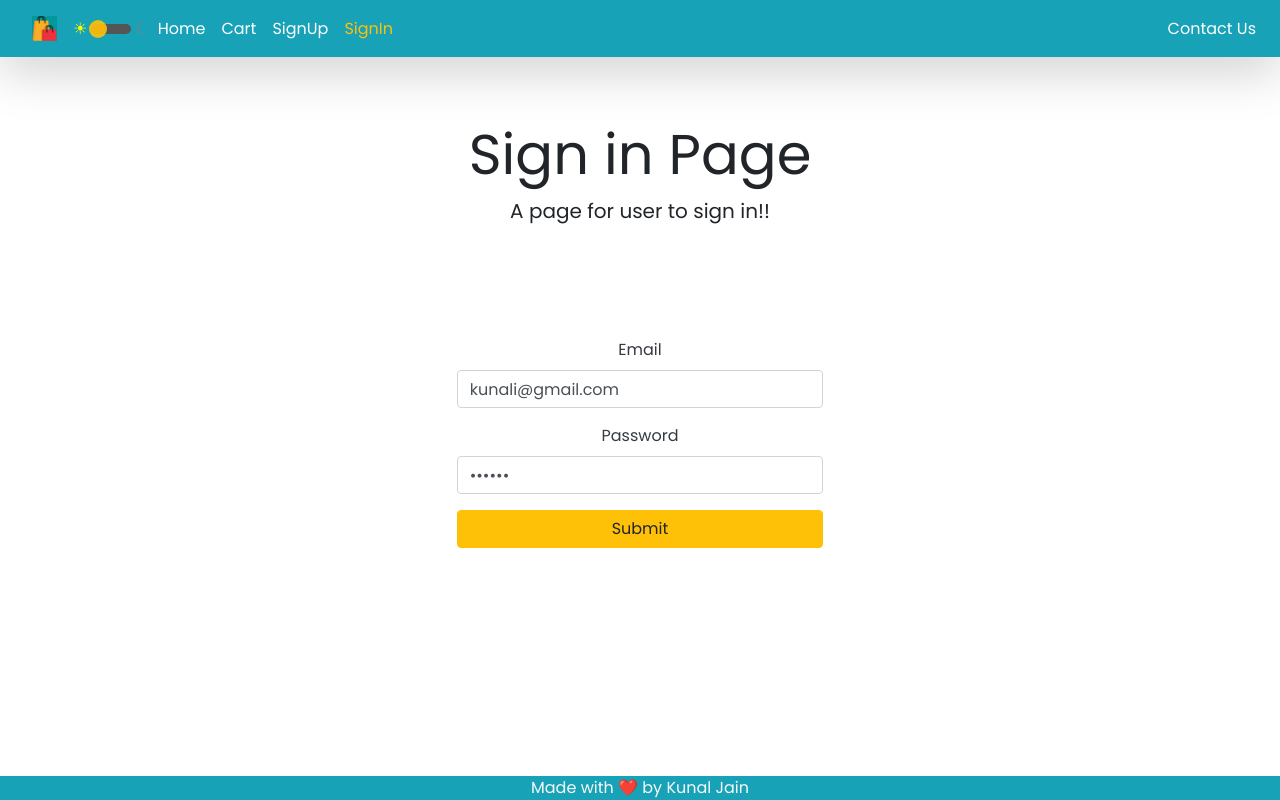
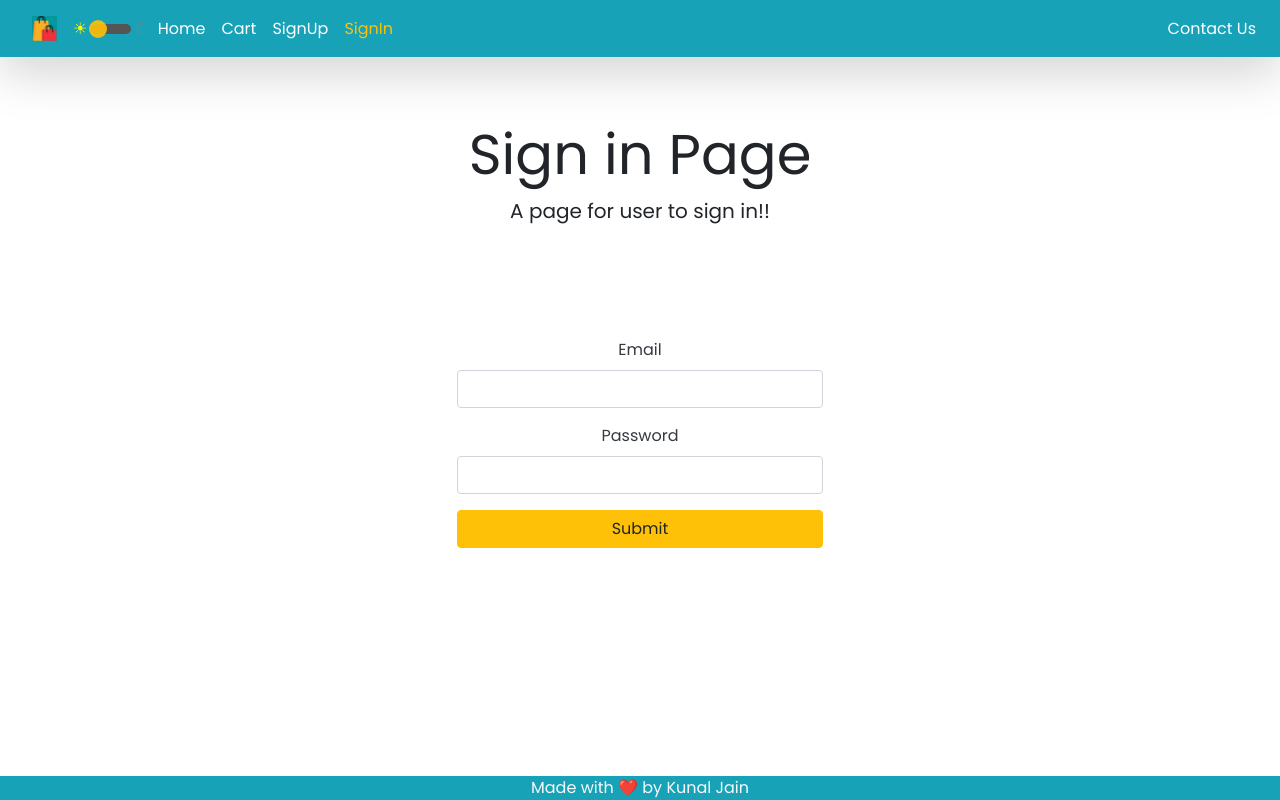
Before and after one commit to kunaljain0212/Apni-Dukan-Frontend, a React (Create React App) app: page /signin in a window 1280 px wide. Built offline with nearby package versions, Linux system fonts and the light colour scheme; no server answers.

Commit message:
editted default value of email and password

```diff
--- a/src/user/Signin.js
+++ b/src/user/Signin.js
@@ -7,8 +7,8 @@ import "../styles.css"
 
 function Signin() {
   const [values, setValues] = useState({
-    email: "kunali@gmail.com",
-    password: "kunali",
+    email: "",
+    password: "",
     error: "",
     loading: false,
     didRedirect: false,
```
